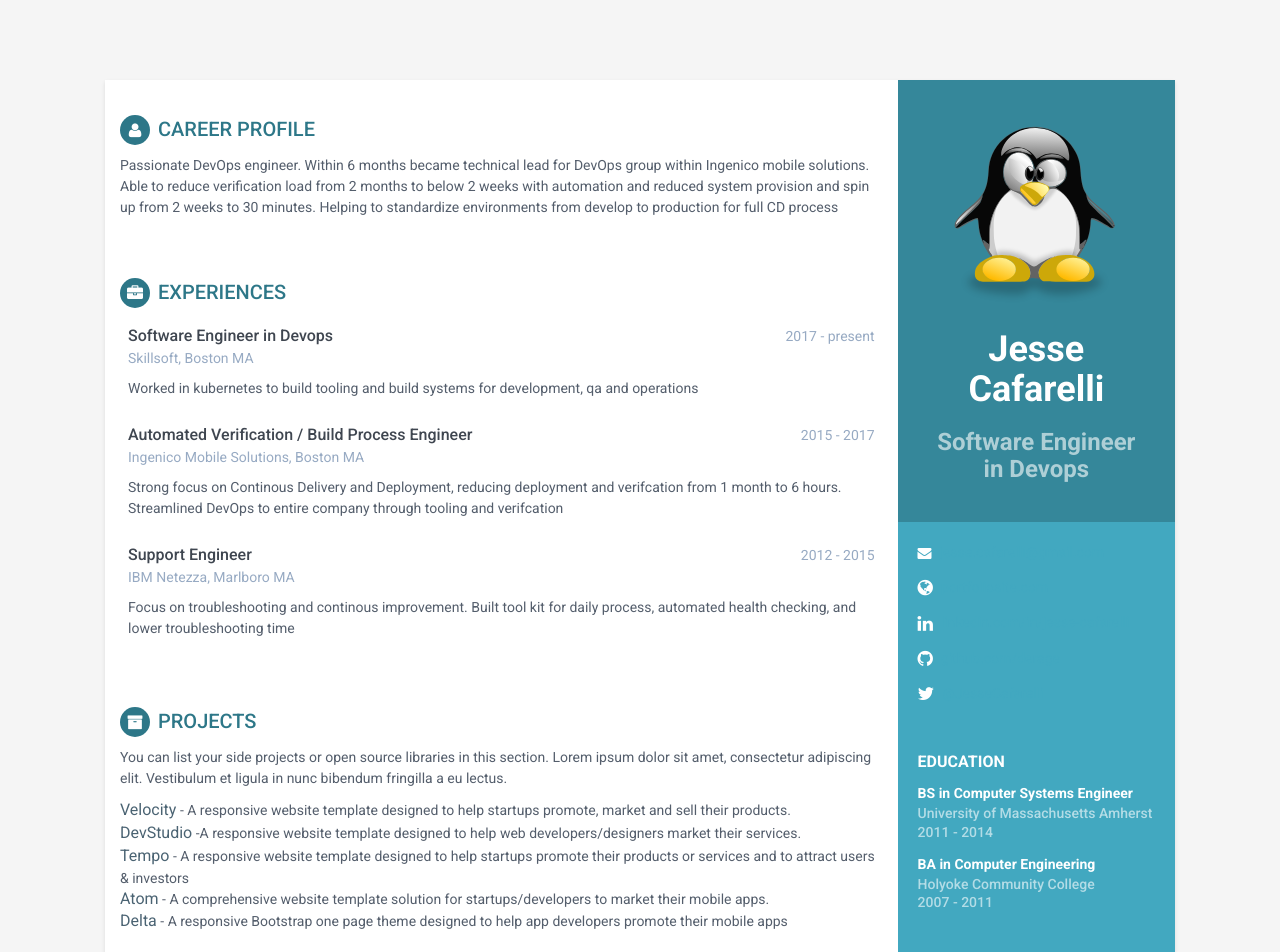
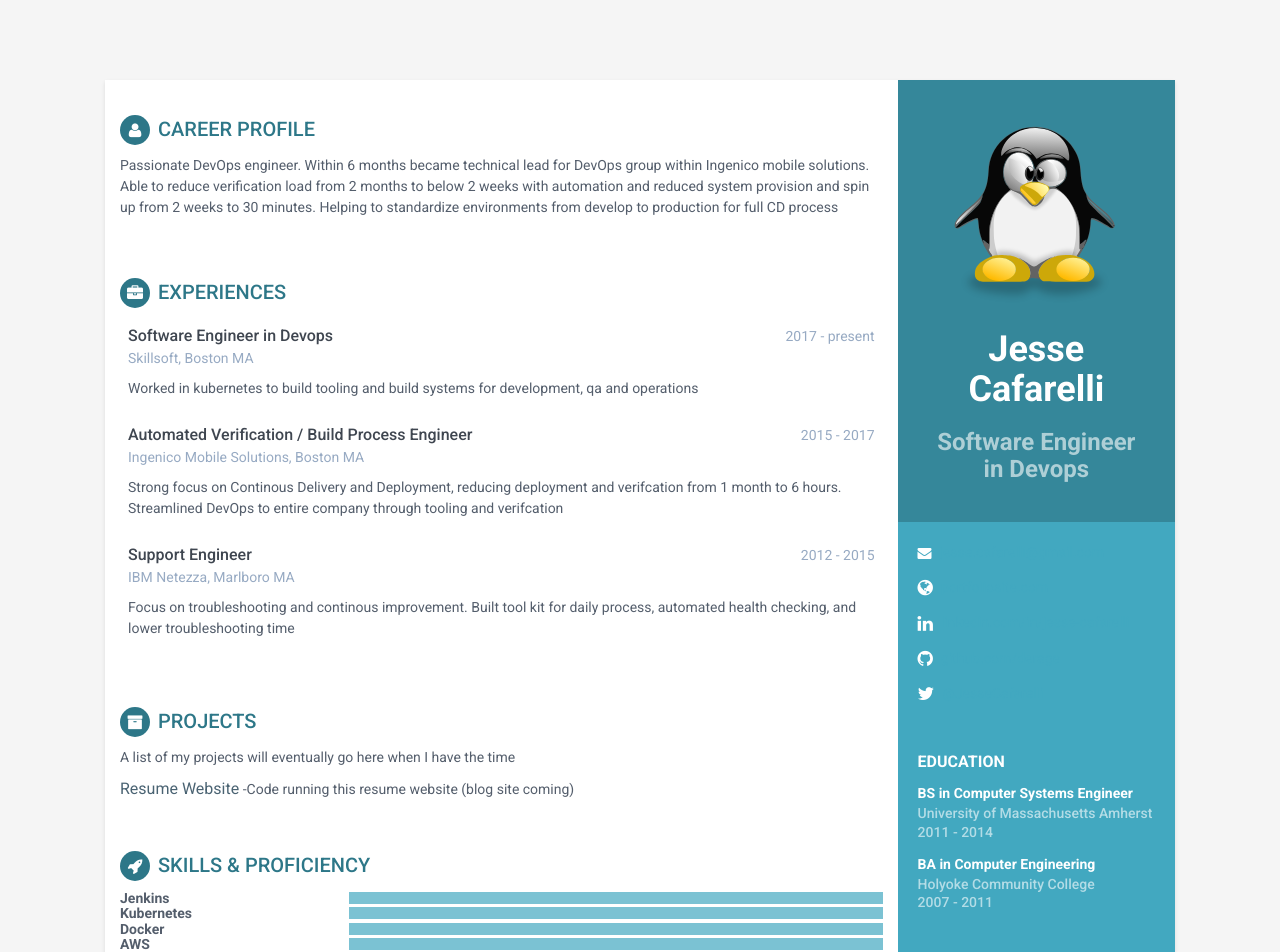
Before and after one commit to derage/resume_website, a React (Create React App) app: page / in a window 1280 px wide. Shown: the top 952 px of the page. Built offline with nearby package versions, Linux system fonts and the light colour scheme.

Commit message:
added projects changes

```diff
--- a/src/App/summaryContainer/projects.js
+++ b/src/App/summaryContainer/projects.js
@@ -6,24 +6,11 @@ class Projects extends Component {
         <section class="section projects-section">
             <h2 class="section-title"><i class="fa fa-archive"></i>Projects</h2>
             <div class="intro">
-                <p>You can list your side projects or open source libraries in this section. Lorem ipsum dolor sit amet, consectetur adipiscing elit. Vestibulum et ligula in nunc bibendum fringilla a eu lectus.</p>
+                <p>A list of my projects will eventually go here when I have the time</p>
             </div>
             <div class="item">
-                <span class="project-title"><a href="#hook">Velocity</a></span> - <span class="project-tagline">A responsive website template designed to help startups promote, market and sell their products.</span>
-
-            </div>
-            <div class="item">
-                <span class="project-title"><a href="http://themes.3rdwavemedia.com/website-templates/responsive-bootstrap-theme-web-development-agencies-devstudio/" target="_blank">DevStudio</a></span> -
-                <span class="project-tagline">A responsive website template designed to help web developers/designers market their services. </span>
-            </div>
-            <div class="item">
-                <span class="project-title"><a href="http://themes.3rdwavemedia.com/website-templates/responsive-bootstrap-theme-for-startups-tempo/" target="_blank">Tempo</a></span> - <span class="project-tagline">A responsive website template designed to help startups promote their products or services and to attract users &amp; investors</span>
-            </div>
-            <div class="item">
-                <span class="project-title"><a href="hhttp://themes.3rdwavemedia.com/website-templates/responsive-bootstrap-theme-mobile-apps-atom/" target="_blank">Atom</a></span> - <span class="project-tagline">A comprehensive website template solution for startups/developers to market their mobile apps. </span>
-            </div>
-            <div class="item">
-                <span class="project-title"><a href="http://themes.3rdwavemedia.com/website-templates/responsive-bootstrap-theme-for-mobile-apps-delta/" target="_blank">Delta</a></span> - <span class="project-tagline">A responsive Bootstrap one page theme designed to help app developers promote their mobile apps</span>
+                <span class="project-title"><a href="https://github.com/derage/resume_website" target="_blank">Resume Website</a></span> -
+                <span class="project-tagline">Code running this resume website (blog site coming) </span>
             </div>
         </section>
     );
```
